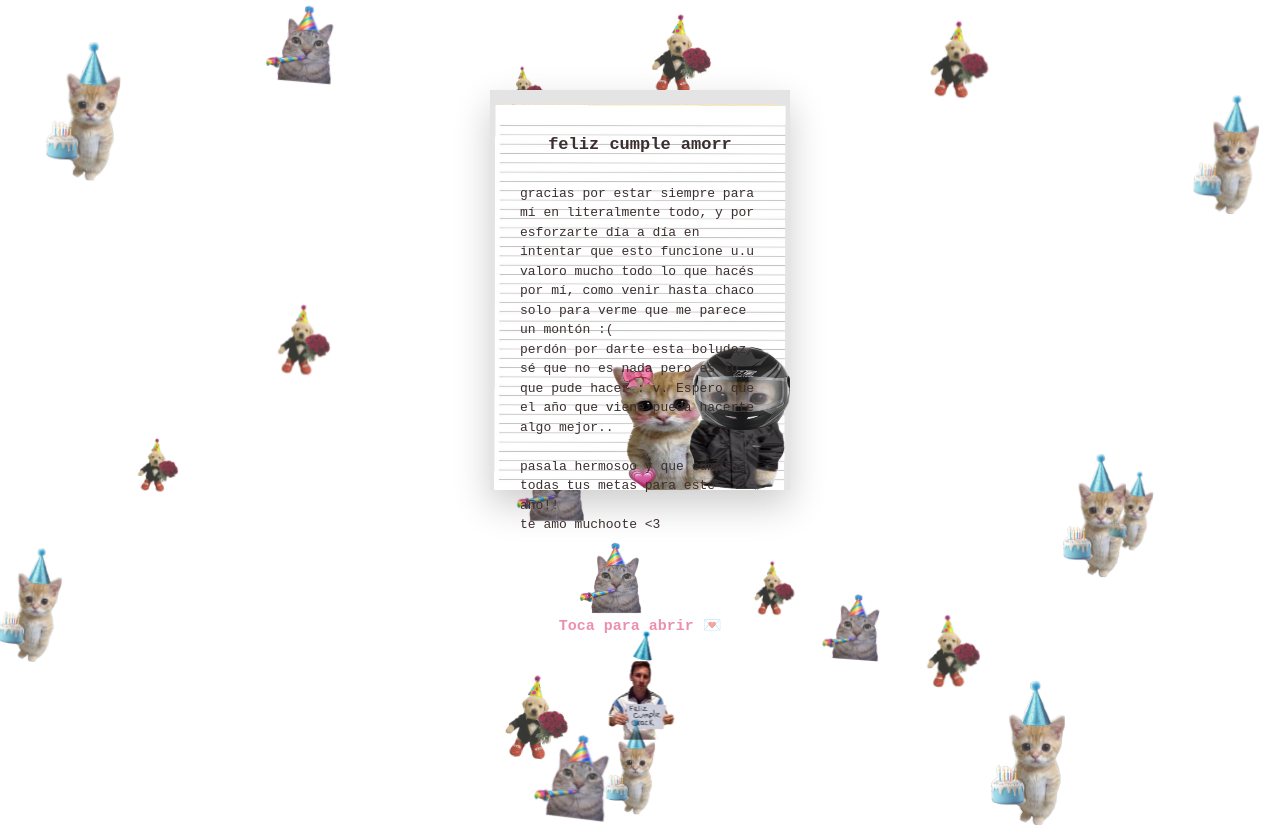
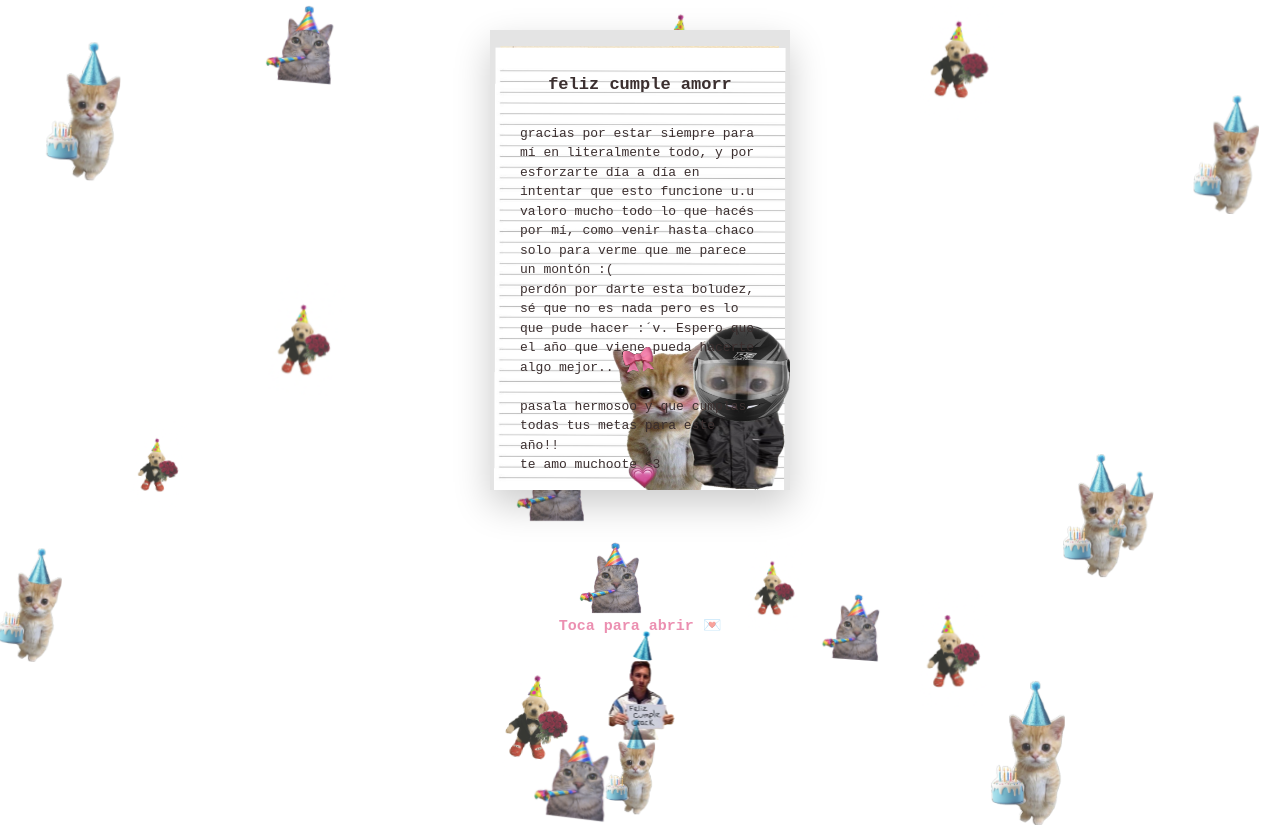
Before and after one commit to mimi9912/cartaa, a plain HTML site: page index.html in a window 1280 px wide. Both pictures are taken after a click on the element 640 px from the left and 500 px from the top of the page. Drawn offline with Linux system fonts and the light colour scheme.

Commit message:
Update index.html

```diff
--- a/index.html
+++ b/index.html
@@ -97,7 +97,7 @@
             background-position: center;
             background-repeat: no-repeat;
             width: 300px;
-            height: 400px; /* Un poco más corta para que no se salga de la pantalla */
+            height: 460px; /* Un poco más corta para que no se salga de la pantalla */
             padding: 40px 30px;
             box-shadow: 0 15px 35px rgba(0,0,0,0.2);
             position: absolute;
```
